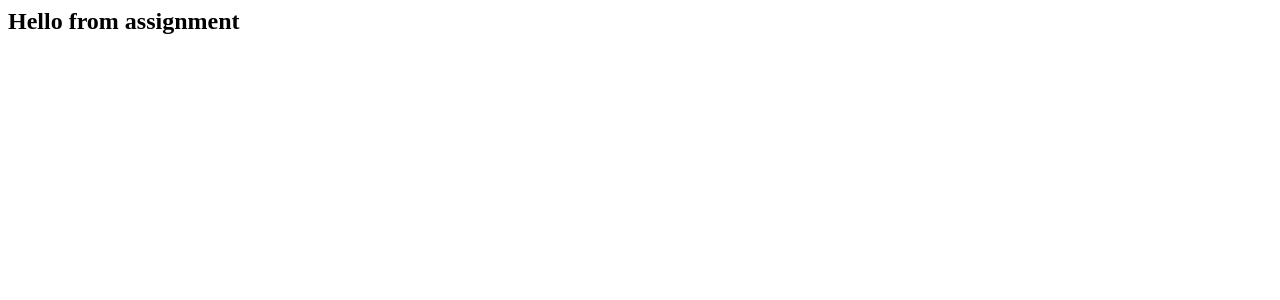
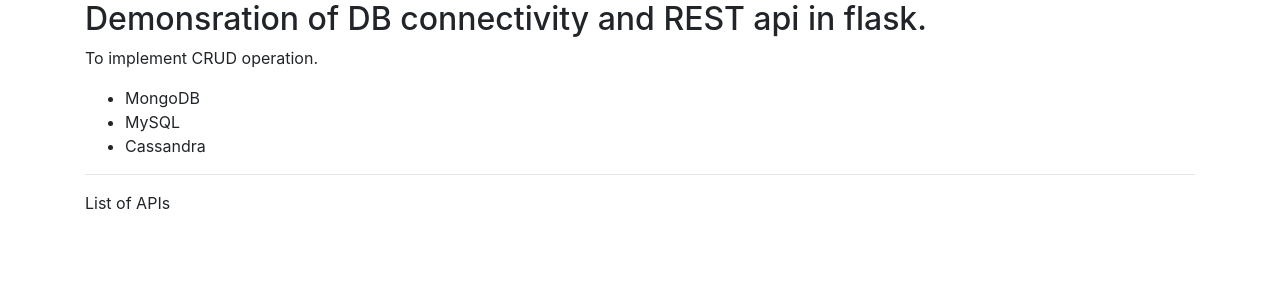
Before and after one commit to Binayak07/ineuron_flask, a Flask app: page / in a window 1280 px wide. Shown: the top 300 px of the page. Run offline with Flask 2, Linux system fonts and the light colour scheme; some libraries are stand-ins or nearby versions.

Commit message:
mongodb insert doc and find API

```diff
--- a/app.py
+++ b/app.py
@@ -1,12 +1,41 @@
 from flask import Flask, render_template, request, jsonify
+import pymongo
+import sys
+import JSONEncoder
 
 app = Flask(__name__)
-
+# mongoDB connection
+client_cloud = pymongo.MongoClient("mongodb+srv://root:root@cluster0.9bpnr.mongodb.net/myFirstDatabase?retryWrites=true&w=majority")
+database = client_cloud["flaskAssignment"]
+collection = client_cloud["students"]
 
 @app.route('/', methods=['GET', 'POST'])
 def home_page():
     return render_template('index.html')
 
+@app.route('/mongo', methods=['POST'])
+def insertDoc():
+    if (request.method=='POST'):
+        name=request.json["name"]
+        course=request.json["course"]
+        duration=request.json["duration"]
+        remarks=request.json["remarks"]
+        isPlaced = request.json["placed"]
+        try:
+            record = {"name":name,"course":course,"duration":duration,"remarks":remarks,"isPlaced":isPlaced}
+            database["students"].insert_one(record)
+            result = {"Status":"Success","Msg":"Data inserted."}
+            return jsonify(result)
+        except Exception as e:
+            return jsonify(e)
+
+@app.route('/mongo', methods=['GET'])
+def getAllDocuments():
+    try:
+        allData = list(database["students"].find())
+        return jsonify(JSONEncoder.JSONEncoder().encode(allData))
+    except Exception as e:
+        return jsonify({"Msg":"Error"})
 
 if __name__ == '__main__':
     app.run()
--- a/templates/index.html
+++ b/templates/index.html
@@ -1 +1,14 @@
-<h2>Hello from assignment</h2>
+<link rel="stylesheet" href="https://maxcdn.bootstrapcdn.com/bootstrap/4.0.0/css/bootstrap.min.css" integrity="sha384-Gn5384xqQ1aoWXA+058RXPxPg6fy4IWvTNh0E263XmFcJlSAwiGgFAW/dAiS6JXm" crossorigin="anonymous">
+<div class="container">
+
+<h2>Demonsration of DB connectivity and REST api in flask.</h2>
+<p>To implement CRUD operation.</p>
+<ul>
+    <li>MongoDB</li>
+    <li>MySQL</li>
+    <li>Cassandra</li>
+</ul>
+
+<hr/>
+<p>List of APIs</p>
+</div>
```
Also changed, not shown: JSONEncoder.py (added, +8 -0 lines), 1 other file.
